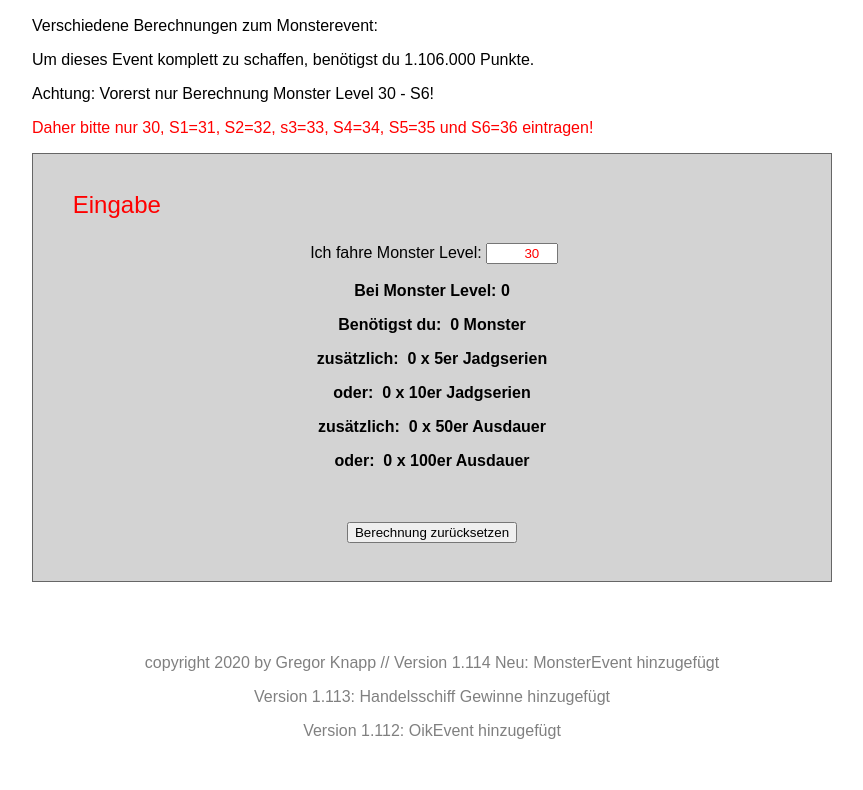
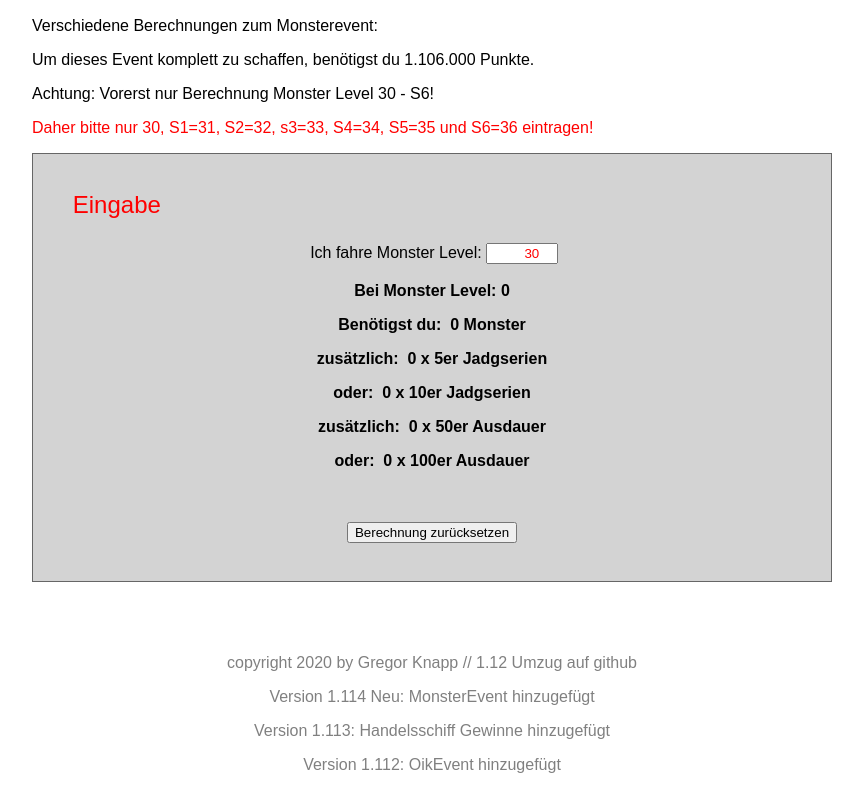
Before and after one commit to tow-calc/calculator, a plain HTML site: page index.html in a window 1280 px wide. Shown: the part 2632-3422 px from the top of the page, without its empty margins (208-1071 px from the left). Before the commit the page ends 3388 px from the top, so only its background shows below. Drawn offline with Linux system fonts and the light colour scheme.

Commit message:
Update index.html

```diff
--- a/index.html
+++ b/index.html
@@ -241,7 +241,8 @@
         </div>
         <div id="footer">
             <br>
-            copyright 2020 by Gregor Knapp // Version 1.114 Neu: MonsterEvent hinzugefügt
+            copyright 2020 by Gregor Knapp // 1.12 Umzug auf github
+            <p>Version 1.114 Neu: MonsterEvent hinzugefügt</p>
             <p>Version 1.113: Handelsschiff Gewinne hinzugefügt</p>
             <p>Version 1.112: OikEvent hinzugefügt</p>
 
```
